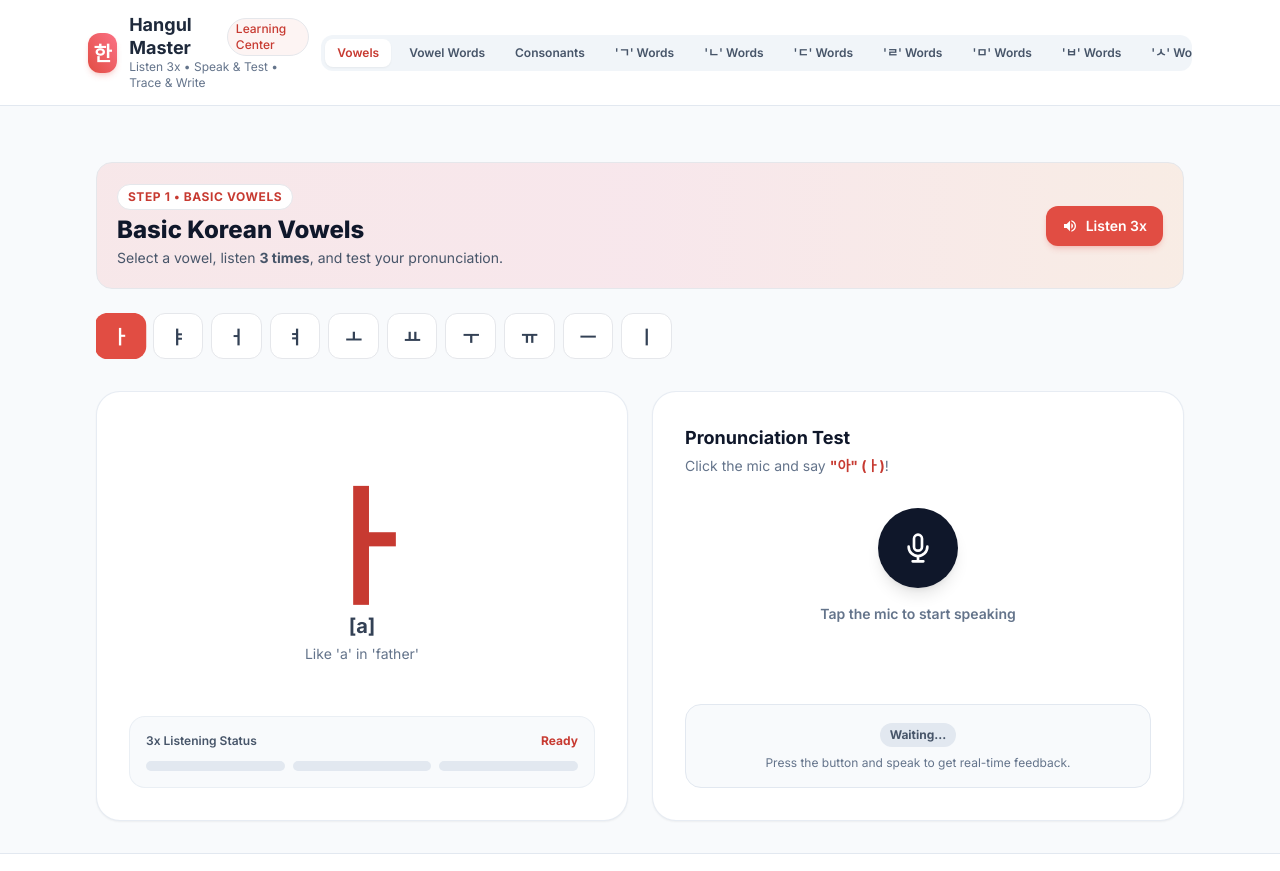
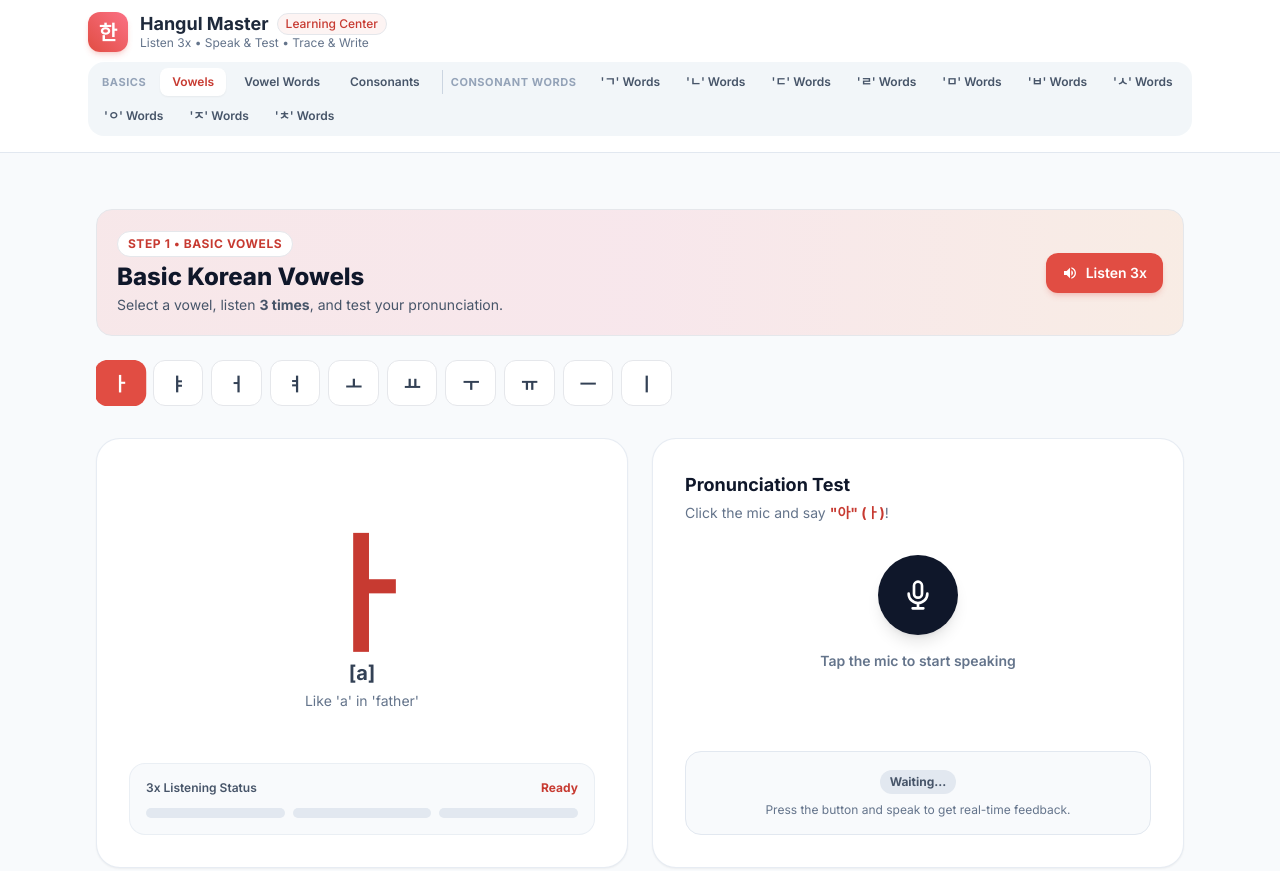
Before and after one commit to sshawnlee2391/Hangul_Basicpronunciation, a plain HTML site: page index.html in a window 1280 px wide. Shown: the top 871 px of the page. Drawn offline with nearby package versions, Linux system fonts and the light colour scheme.

Commit message:
ㅁㅊ updates

```diff
--- a/index.html
+++ b/index.html
@@ -40,14 +40,18 @@
         linear-gradient(to right, rgba(226, 232, 240, 0.7) 1px, transparent 1px),
         linear-gradient(to bottom, rgba(226, 232, 240, 0.7) 1px, transparent 1px);
     }
-    .no-scrollbar::-webkit-scrollbar { display: none; }
-    .no-scrollbar { -ms-overflow-style: none; scrollbar-width: none; }
+    /* Smooth slim scrollbar for tab navigation */
+    .tab-scroll-container::-webkit-scrollbar { height: 5px; }
+    .tab-scroll-container::-webkit-scrollbar-track { background: #f1f5f9; border-radius: 9999px; }
+    .tab-scroll-container::-webkit-scrollbar-thumb { background: #cbd5e1; border-radius: 9999px; }
+    .tab-scroll-container::-webkit-scrollbar-thumb:hover { background: #94a3b8; }
   </style>
 </head>
 <body class="min-h-screen text-slate-800 flex flex-col antialiased selection:bg-brand-100 selection:text-brand-700">
 
   <header class="sticky top-0 z-30 bg-white/95 backdrop-blur-md border-b border-slate-200">
-    <div class="max-w-6xl mx-auto px-4 sm:px-6 py-3.5 flex flex-col sm:flex-row sm:items-center justify-between gap-3">
+    <div class="max-w-6xl mx-auto px-4 sm:px-6 py-3 space-y-2.5">
+      <div class="flex items-center justify-between">
         <div class="flex items-center space-x-3 cursor-pointer" onclick="switchMainTab('vowels')">
           <div class="w-10 h-10 rounded-xl bg-gradient-to-tr from-brand-500 to-rose-400 flex items-center justify-center text-white text-xl font-bold shadow-md shadow-brand-500/20 hangul-font">
             한
@@ -59,21 +63,28 @@
             <p class="text-xs text-slate-500">Listen 3x • Speak & Test • Trace & Write</p>
           </div>
         </div>
-
-      <div class="flex items-center gap-1.5 p-1 bg-slate-100 rounded-xl overflow-x-auto max-w-full no-scrollbar">
+      </div>
+
+      <!-- Navigation Tabs Container: Wraps into 2 rows on medium/large screens, scrollable on very narrow screens -->
+      <div class="tab-scroll-container overflow-x-auto pb-1 max-w-full">
+        <div class="flex flex-wrap items-center gap-1.5 p-1.5 bg-slate-100/90 rounded-2xl min-w-max sm:min-w-0">
+          <span class="text-[11px] font-bold text-slate-400 uppercase tracking-wider px-2 py-1 select-none">Basics</span>
           <button id="nav-btn-vowels" onclick="switchMainTab('vowels')" class="px-3 py-1.5 text-xs font-semibold rounded-lg transition-all bg-white text-brand-600 shadow-sm whitespace-nowrap">Vowels</button>
           <button id="nav-btn-vowel-words" onclick="switchMainTab('vowel-words')" class="px-3 py-1.5 text-xs font-semibold rounded-lg transition-all text-slate-600 hover:text-slate-900 whitespace-nowrap">Vowel Words</button>
           <button id="nav-btn-consonants" onclick="switchMainTab('consonants')" class="px-3 py-1.5 text-xs font-semibold rounded-lg transition-all text-slate-600 hover:text-slate-900 whitespace-nowrap">Consonants</button>
-        <button id="nav-btn-consonant-g-words" onclick="switchMainTab('consonant-g-words')" class="px-3 py-1.5 text-xs font-semibold rounded-lg transition-all text-slate-600 hover:text-slate-900 whitespace-nowrap">'ㄱ' Words</button>
-        <button id="nav-btn-consonant-n-words" onclick="switchMainTab('consonant-n-words')" class="px-3 py-1.5 text-xs font-semibold rounded-lg transition-all text-slate-600 hover:text-slate-900 whitespace-nowrap">'ㄴ' Words</button>
-        <button id="nav-btn-consonant-d-words" onclick="switchMainTab('consonant-d-words')" class="px-3 py-1.5 text-xs font-semibold rounded-lg transition-all text-slate-600 hover:text-slate-900 whitespace-nowrap">'ㄷ' Words</button>
-        <button id="nav-btn-consonant-r-words" onclick="switchMainTab('consonant-r-words')" class="px-3 py-1.5 text-xs font-semibold rounded-lg transition-all text-slate-600 hover:text-slate-900 whitespace-nowrap">'ㄹ' Words</button>
-        <button id="nav-btn-consonant-m-words" onclick="switchMainTab('consonant-m-words')" class="px-3 py-1.5 text-xs font-semibold rounded-lg transition-all text-slate-600 hover:text-slate-900 whitespace-nowrap">'ㅁ' Words</button>
-        <button id="nav-btn-consonant-b-words" onclick="switchMainTab('consonant-b-words')" class="px-3 py-1.5 text-xs font-semibold rounded-lg transition-all text-slate-600 hover:text-slate-900 whitespace-nowrap">'ㅂ' Words</button>
-        <button id="nav-btn-consonant-s-words" onclick="switchMainTab('consonant-s-words')" class="px-3 py-1.5 text-xs font-semibold rounded-lg transition-all text-slate-600 hover:text-slate-900 whitespace-nowrap">'ㅅ' Words</button>
-        <button id="nav-btn-consonant-ng-words" onclick="switchMainTab('consonant-ng-words')" class="px-3 py-1.5 text-xs font-semibold rounded-lg transition-all text-slate-600 hover:text-slate-900 whitespace-nowrap">'ㅇ' Words</button>
-        <button id="nav-btn-consonant-j-words" onclick="switchMainTab('consonant-j-words')" class="px-3 py-1.5 text-xs font-semibold rounded-lg transition-all text-slate-600 hover:text-slate-900 whitespace-nowrap">'ㅈ' Words</button>
-        <button id="nav-btn-consonant-ch-words" onclick="switchMainTab('consonant-ch-words')" class="px-3 py-1.5 text-xs font-semibold rounded-lg transition-all text-slate-600 hover:text-slate-900 whitespace-nowrap">'ㅊ' Words</button>
+
+          <span class="text-[11px] font-bold text-slate-400 uppercase tracking-wider px-2 py-1 select-none border-l border-slate-300 ml-1">Consonant Words</span>
+          <button id="nav-btn-consonant-g-words" onclick="switchMainTab('consonant-g-words')" class="px-2.5 py-1.5 text-xs font-semibold rounded-lg transition-all text-slate-600 hover:text-slate-900 whitespace-nowrap">'ㄱ' Words</button>
+          <button id="nav-btn-consonant-n-words" onclick="switchMainTab('consonant-n-words')" class="px-2.5 py-1.5 text-xs font-semibold rounded-lg transition-all text-slate-600 hover:text-slate-900 whitespace-nowrap">'ㄴ' Words</button>
+          <button id="nav-btn-consonant-d-words" onclick="switchMainTab('consonant-d-words')" class="px-2.5 py-1.5 text-xs font-semibold rounded-lg transition-all text-slate-600 hover:text-slate-900 whitespace-nowrap">'ㄷ' Words</button>
+          <button id="nav-btn-consonant-r-words" onclick="switchMainTab('consonant-r-words')" class="px-2.5 py-1.5 text-xs font-semibold rounded-lg transition-all text-slate-600 hover:text-slate-900 whitespace-nowrap">'ㄹ' Words</button>
+          <button id="nav-btn-consonant-m-words" onclick="switchMainTab('consonant-m-words')" class="px-2.5 py-1.5 text-xs font-semibold rounded-lg transition-all text-slate-600 hover:text-slate-900 whitespace-nowrap">'ㅁ' Words</button>
+          <button id="nav-btn-consonant-b-words" onclick="switchMainTab('consonant-b-words')" class="px-2.5 py-1.5 text-xs font-semibold rounded-lg transition-all text-slate-600 hover:text-slate-900 whitespace-nowrap">'ㅂ' Words</button>
+          <button id="nav-btn-consonant-s-words" onclick="switchMainTab('consonant-s-words')" class="px-2.5 py-1.5 text-xs font-semibold rounded-lg transition-all text-slate-600 hover:text-slate-900 whitespace-nowrap">'ㅅ' Words</button>
+          <button id="nav-btn-consonant-ng-words" onclick="switchMainTab('consonant-ng-words')" class="px-2.5 py-1.5 text-xs font-semibold rounded-lg transition-all text-slate-600 hover:text-slate-900 whitespace-nowrap">'ㅇ' Words</button>
+          <button id="nav-btn-consonant-j-words" onclick="switchMainTab('consonant-j-words')" class="px-2.5 py-1.5 text-xs font-semibold rounded-lg transition-all text-slate-600 hover:text-slate-900 whitespace-nowrap">'ㅈ' Words</button>
+          <button id="nav-btn-consonant-ch-words" onclick="switchMainTab('consonant-ch-words')" class="px-2.5 py-1.5 text-xs font-semibold rounded-lg transition-all text-slate-600 hover:text-slate-900 whitespace-nowrap">'ㅊ' Words</button>
+        </div>
       </div>
     </div>
   </header>
```
Lines whose indentation alone changed are shown as unchanged.
